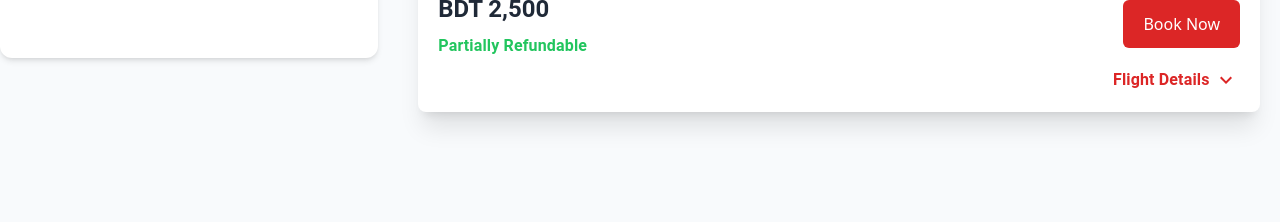
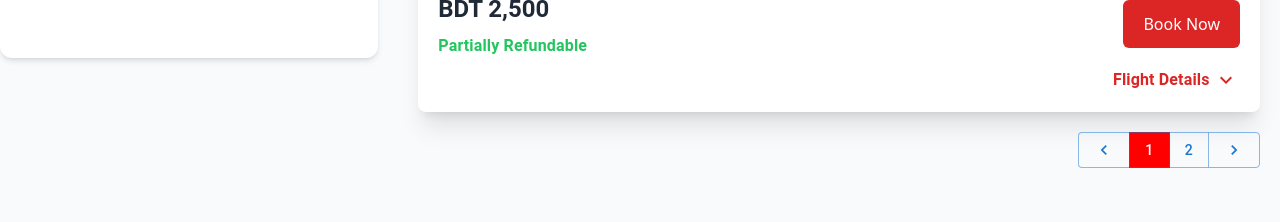
Before and after one commit to MehediHasan128/airTicketBooking, a React (Vite) app: page / in a window 1280 px wide. Shown: the part 2200-2422 px from the top of the page. Built offline with nearby package versions, Linux system fonts and the light colour scheme.

Commit message:
add paggination

```diff
--- a/src/Components/Page/Home/Home/AirlinesTicket/AirlinesTicket.jsx
+++ b/src/Components/Page/Home/Home/AirlinesTicket/AirlinesTicket.jsx
@@ -1,10 +1,11 @@
-import { Box, Divider, Typography } from "@mui/material";
+import { Box, Button, ButtonGroup, Divider, Typography } from "@mui/material";
 import { BiSolidRightArrow, BiSolidLeftArrow } from "react-icons/bi";
+import { MdKeyboardArrowLeft, MdKeyboardArrowRight } from "react-icons/md";
 import TicketCard from "../../TicketCard/TicketCard";
-import biman from '../../../../../assets/images/bimanLogo.png';
-import usBangla from '../../../../../assets/images/usBanglaLogo.png';
-import airAstra from '../../../../../assets/images/airAstra.png';
-import novo from '../../../../../assets/images/novo.png';
+import biman from "../../../../../assets/images/bimanLogo.png";
+import usBangla from "../../../../../assets/images/usBanglaLogo.png";
+import airAstra from "../../../../../assets/images/airAstra.png";
+import novo from "../../../../../assets/images/novo.png";
 
 const AirlinesTicket = () => {
   return (
@@ -44,11 +45,44 @@ const AirlinesTicket = () => {
       </Box>
 
       <Box className="space-y-5">
-        <TicketCard ticketPrice={'3,202'} airlineLogo={biman} time={'45 minutes'} />
-        <TicketCard ticketPrice={'4,502'} airlineLogo={biman} time={'45 minutes'} />
-        <TicketCard ticketPrice={'2,500'} airlineLogo={usBangla} time={'1 hour 20 minutes'} />
-        <TicketCard ticketPrice={'2,500'} airlineLogo={airAstra} time={'1 hour 20 minutes'} />
-        <TicketCard ticketPrice={'2,500'} airlineLogo={novo} time={'1 hour 20 minutes'} />
+        <TicketCard
+          ticketPrice={"3,202"}
+          airlineLogo={biman}
+          time={"45 minutes"}
+        />
+        <TicketCard
+          ticketPrice={"4,502"}
+          airlineLogo={biman}
+          time={"45 minutes"}
+        />
+        <TicketCard
+          ticketPrice={"2,500"}
+          airlineLogo={usBangla}
+          time={"1 hour 20 minutes"}
+        />
+        <TicketCard
+          ticketPrice={"2,500"}
+          airlineLogo={airAstra}
+          time={"1 hour 20 minutes"}
+        />
+        <TicketCard
+          ticketPrice={"2,500"}
+          airlineLogo={novo}
+          time={"1 hour 20 minutes"}
+        />
+      </Box>
+
+      <Box className="flex justify-end mt-5">
+        <ButtonGroup variant="outlined" aria-label="outlined button group">
+          <Button>
+            <MdKeyboardArrowLeft className="text-xl" />
+          </Button>
+          <Button sx={{backgroundColor: 'red', color: 'white'}}>1</Button>
+          <Button>2</Button>
+          <Button>
+            <MdKeyboardArrowRight className="text-xl" />
+          </Button>
+        </ButtonGroup>
       </Box>
     </div>
   );
--- a/src/Components/Page/Home/Home/Home.jsx
+++ b/src/Components/Page/Home/Home/Home.jsx
@@ -8,9 +8,8 @@ const Home = () => {
   return (
     <div className="bg-slate-50 min-h-screen">
       <Navbar />
-      <div className="max-w-[1280px] mx-auto my-5">
+      <div className="max-w-[1450px] mx-auto my-5">
         <TopFilter />
-
         <main>
           <div className="flex gap-5 mt-16">
             {/* left side filter */}
```
